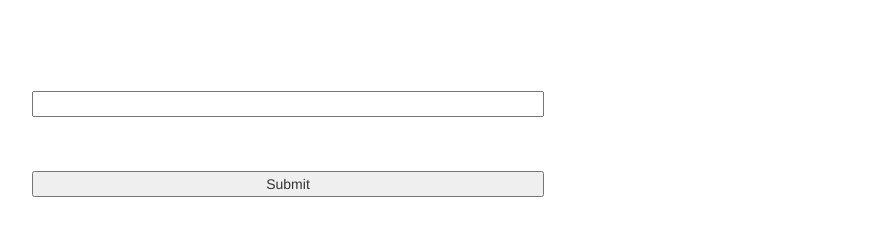
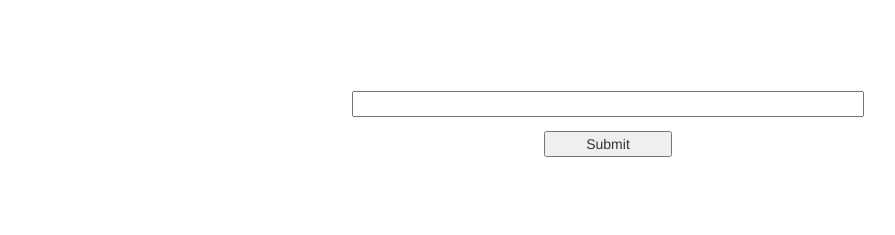
Before and after one commit to FeminizeIt/FeminizeIt.github.io, a plain HTML site: page index.html in a window 1280 px wide. Shown: the part 229-464 px from the top of the page, without its empty margins (32-927 px from the left). Drawn offline with nearby package versions, Linux system fonts and the light colour scheme.

Commit message:
changing buttons

```diff
--- a/fem.css
+++ b/fem.css
@@ -10,4 +10,5 @@ body {
 	width: 50%;
 	margin-left: 25%;
 	margin-top: 50px;
+	text-align: center;
 }
--- a/index.html
+++ b/index.html
@@ -90,8 +90,8 @@
         <!-- <input type="text" data-bind="value: input" id="q" />
         <input type="button" id="submit" value="SEARCH" /> -->
         <form id="form" onsubmit="return false;">
-            <input   style=position:absolute;top:40%;left:5%;width:40%; type="text" id="userInput">
-            <input   style=position:absolute;top:50%;left:5%;width:40%; type="submit"    onclick="othername()">
+            <input   style=position:absolute;top:40%;left:30%;width:40%; type="text" id="userInput">
+            <input   style=position:absolute;top:45%;left:45%;width:10%; type="submit"    onclick="othername()">
         </form>
 
     </div>
```
Also changed, not shown: fembutton3.png (added), shopagainbutton.png (added).
